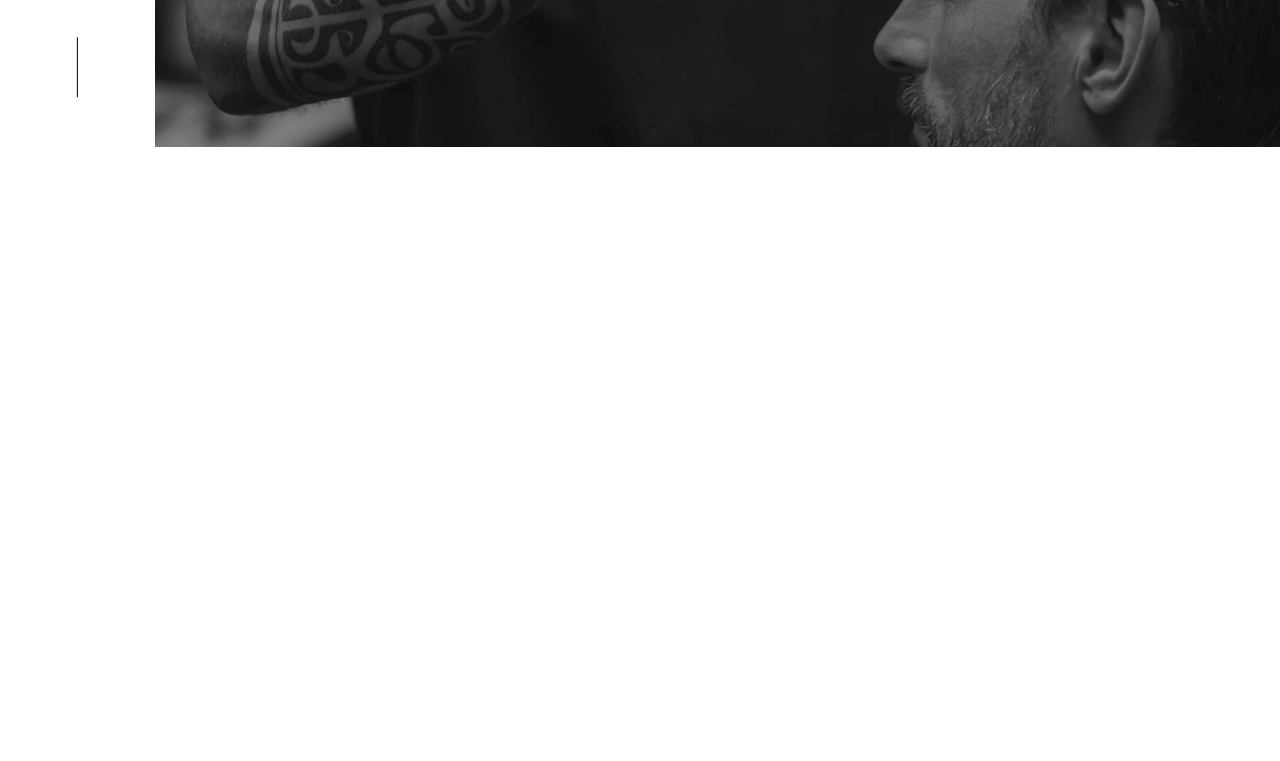
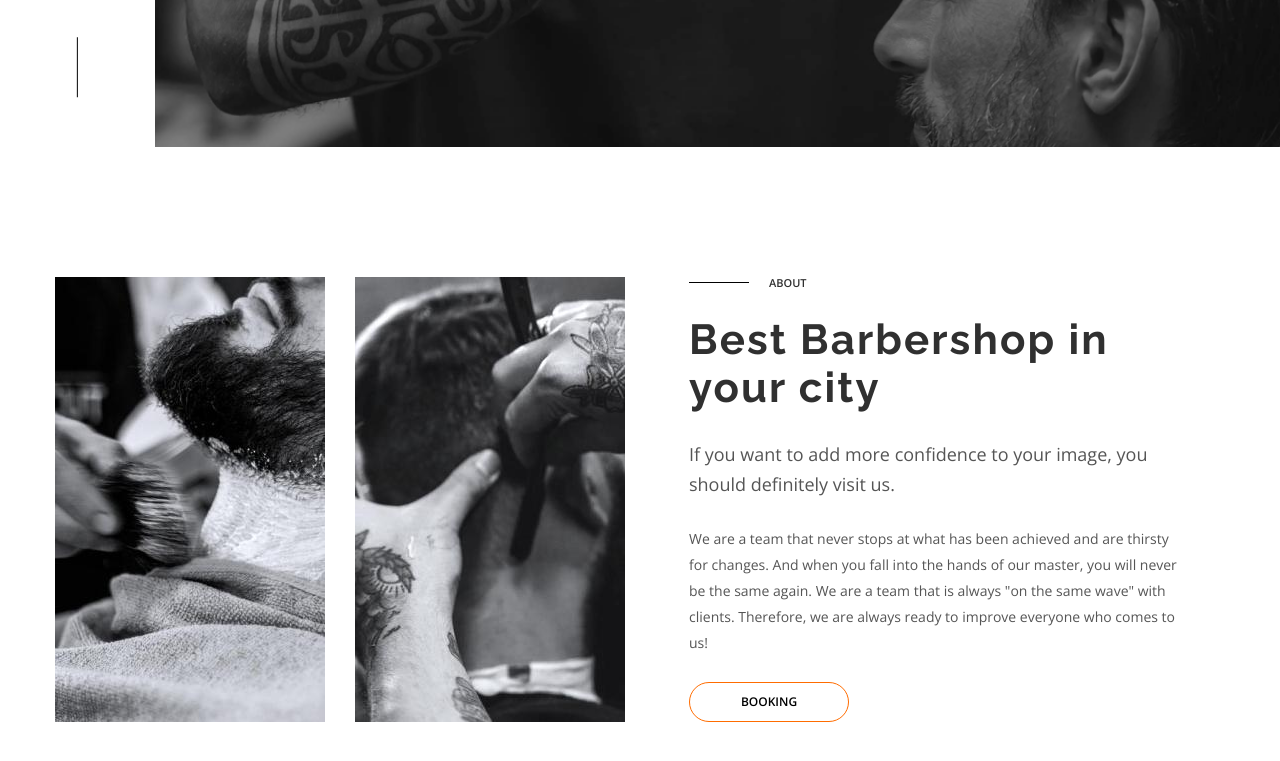
Before and after one commit to serheihimself/barbershop, a plain HTML site: page index.html in a window 1280 px wide. Shown: the part 533-1294 px from the top of the page. Before the commit the page ends 800 px from the top, so only its background shows below. Drawn offline with nearby package versions, Linux system fonts and the light colour scheme.

Commit message:
offer section

```diff
--- a/index.html
+++ b/index.html
@@ -32,8 +32,8 @@
           </ul>
         </nav>
         <div class="header__contacts_wrapper">
-          <a href="">+38 044 111 11 11</a>
-          <button type="button" class="header__contacts_btn">Booking</button>
+          <a href="">+38 044 310 90 85</a>
+          <button type="button" class="button dark__theme_btn">Booking</button>
         </div>
       </div>
     </header>
@@ -70,6 +70,30 @@
           </div>
         </section>
       </div>
+      <section class="section">
+        <div class="offer__section container">
+          <div class="offer__section_wrapper">
+            <img src="/images/barb.jpg" alt="barb" />
+            <img src="/images/hair.jpg" alt="hair" />
+          </div>
+          <div class="offer__section_box">
+            <p class="offer__section_description">About</p>
+            <h2 class="offer__section_title">Best Barbershop in your city</h2>
+            <p class="offer__section_text">
+              If you want to add more confidence to your image, you should
+              definitely visit us.
+            </p>
+            <p class="offer__section_paragraph">
+              We are a team that never stops at what has been achieved and are
+              thirsty for changes. And when you fall into the hands of our
+              master, you will never be the same again. We are a team that is
+              always "on the same wave" with clients. Therefore, we are always
+              ready to improve everyone who comes to us!
+            </p>
+            <button class="button" type="button">Booking</button>
+          </div>
+        </div>
+      </section>
     </main>
   </body>
 </html>
--- a/sass/base/_basestyles.scss
+++ b/sass/base/_basestyles.scss
@@ -48,3 +48,19 @@ body {
   padding-right: 55px;
   margin: auto;
 }
+
+.button {
+  width: 160px;
+  height: 40px;
+  background-color: transparent;
+  font-family: var(--primary-font);
+  font-weight: 600;
+  font-size: 12px;
+  text-transform: uppercase;
+  padding: 12px 20px;
+  border: 1px solid var(--accent-color);
+  border-radius: 25px;
+  &:hover {
+    background-color: var(--accent-color);
+  }
+}
--- a/sass/components/_header.scss
+++ b/sass/components/_header.scss
@@ -26,17 +26,6 @@
   align-items: center;
   gap: 40px;
 }
-.header__contacts_btn {
-  background-color: transparent;
-  font-family: var(--primary-font);
-  font-weight: 600;
-  font-size: 12px;
-  text-transform: uppercase;
-  padding: 12px 20px;
+.dark__theme_btn {
   color: var(--secondary-text-color-theme-dark);
-  border: 1px solid var(--accent-color);
-  border-radius: 25px;
-  &:hover {
-    background-color: var(--accent-color);
-  }
 }
--- a/sass/components/_main.scss
+++ b/sass/components/_main.scss
@@ -71,3 +71,51 @@
   font-weight: 400;
   line-height: 30px;
 }
+.offer__section {
+  display: flex;
+  gap: 64px;
+}
+.offer__section_wrapper {
+  display: flex;
+  gap: 30px;
+}
+.offer__section_description {
+  color: var(--secondary-text-color-theme-light);
+  font-size: 11px;
+  font-weight: 600;
+  text-transform: uppercase;
+}
+.offer__section_description::before {
+  content: "";
+  width: 60px;
+  height: 1px;
+  background-color: black;
+  display: inline-block;
+  margin-bottom: 4px;
+  margin-right: 20px;
+}
+.offer__section_box {
+  width: 500px;
+  display: flex;
+  flex-direction: column;
+  justify-content: space-between;
+}
+.offer__section_title {
+  font-family: var(--secondary-font);
+  color: var(--secondary-text-color-theme-light);
+  font-size: 42px;
+  font-weight: 700;
+  letter-spacing: 2.1px;
+}
+.offer__section_text {
+  color: var(--primary-text-color-theme-light);
+  font-size: 18px;
+  font-weight: 400;
+  line-height: 30px;
+}
+.offer__section_paragraph {
+  color: var(--primary-text-color-theme-light);
+  font-size: 14px;
+  font-weight: 400;
+  line-height: 26px;
+}
```
Also changed, not shown: css/main.css, css/main.min.css, images/barb.jpg (added), images/hair.jpg (added), 2 other files.
